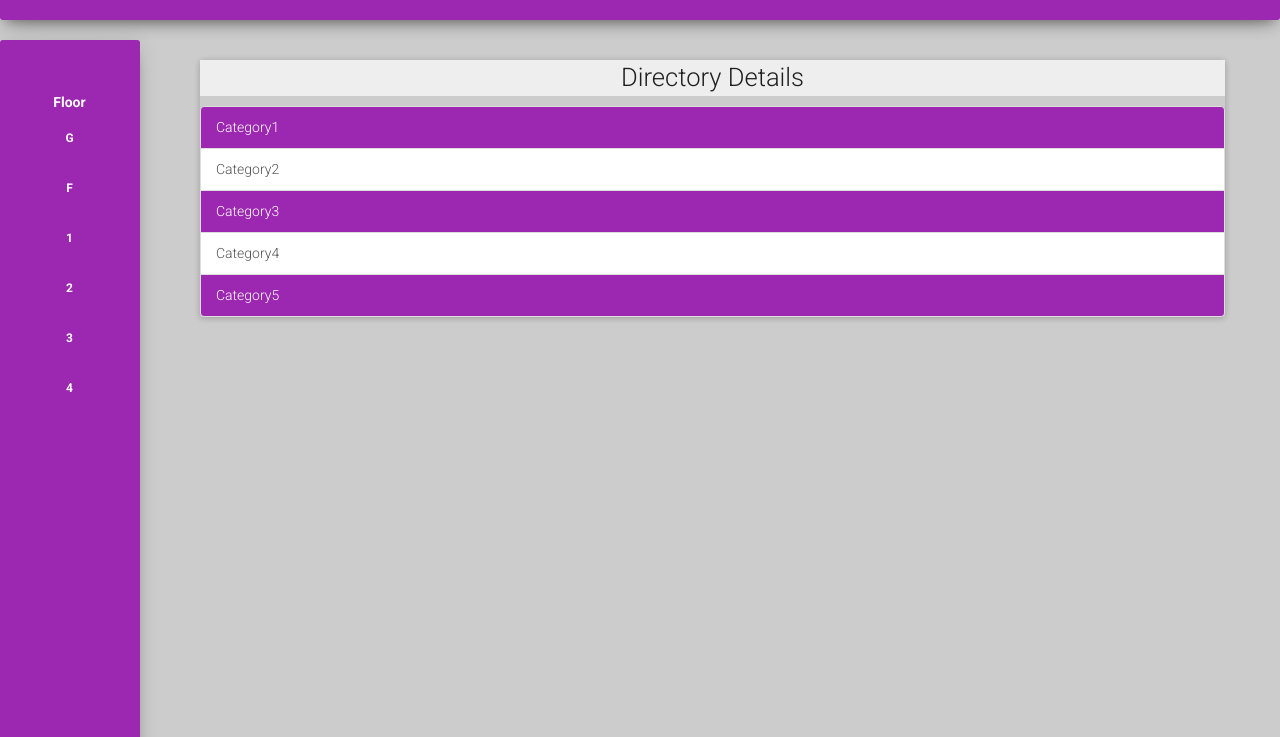
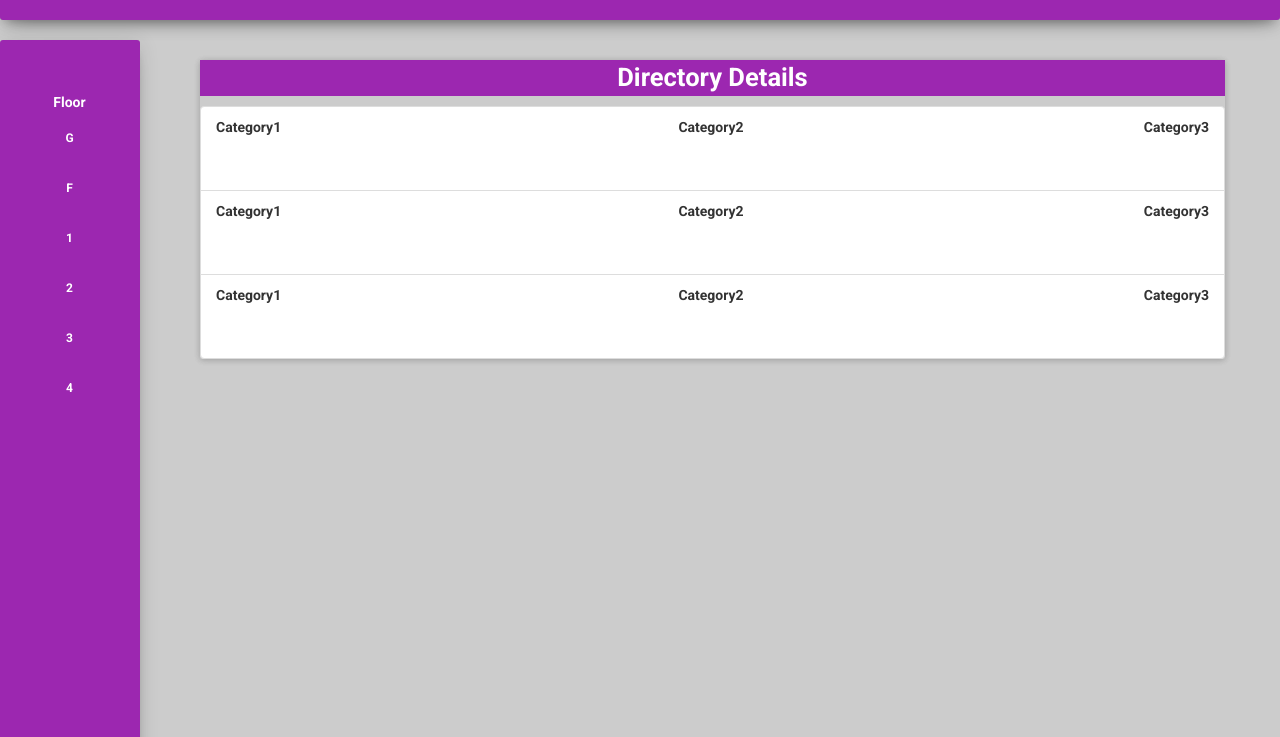
Before and after one commit to isumizumi/Mall_App, a plain HTML site: page index.html in a window 1280 px wide. Shown: the part 63-800 px from the top of the page. Drawn offline with nearby package versions, Linux system fonts and the light colour scheme.

Commit message:
Revisi 2

```diff
--- a/assets/css/material-kit.css
+++ b/assets/css/material-kit.css
@@ -3038,7 +3038,7 @@ h2.title {
   box-shadow: 0 1px 6px 0 rgba(0, 0, 0, 0.12), 0 1px 6px 0 rgba(0, 0, 0, 0.12);
 }
 .panel > .panel-heading, .panel.panel-default > .panel-heading {
-  background-color: #eeeeee;
+  background-color: #fff;
 }
 .panel.panel-inverse > .panel-heading {
   background-color: #3f51b5;
@@ -3060,12 +3060,12 @@ h2.title {
 }
 
 [class*="panel-"] > .panel-heading {
-  color: #ffffff;
+  color: ; #fff
   border: 0;
 }
 
 .panel-default > .panel-heading, .panel:not([class*="panel-"]) > .panel-heading {
-  color: rgba(0,0,0, 0.87);
+  color: #9c27b0;
 }
 
 .panel-footer {
--- a/index.html
+++ b/index.html
@@ -81,15 +81,28 @@
 	    <div class="row">
 	      <div style="width:100%;float:left;padding-left:0;padding-top:0;padding-right:0;">
 	        <div class="panel panel-default">
-	          <div class="panel-heading">
-	            <h3 class="panel-title"><center>Directory Details</h3>
+	          <div style="background-color:#9c27b0;color:#fff" class="panel-heading">
+	            <h3 class="panel-title"><center><b>Directory Details</b></h3>
 	          </div>
 	          <ul class="list-group">
-	            <a href="#" class="list-group-item active">Category1</a>
-	            <a href="#" class="list-group-item">Category2</a>
-	            <a href="#" class="list-group-item active">Category3</a>
-	            <a href="#" class="list-group-item">Category4</a>
-	            <a href="#" class="list-group-item active">Category5</a>
+	            <li class="list-group-item">
+								<span style="float:left"><b>Category1</b></span>
+								<span style="padding-left:40%"><b>Category2</b></span>
+								<span style="float:right"><b>Category3</b></span>
+								<br><br><br>
+							</li>
+							<li class="list-group-item">
+								<span style="float:left"><b>Category1</b></span>
+								<span style="padding-left:40%"><b>Category2</b></span>
+								<span style="float:right"><b>Category3</b></span>
+								<br><br><br>
+							</li>
+							<li class="list-group-item">
+								<span style="float:left"><b>Category1</b></span>
+								<span style="padding-left:40%"><b>Category2</b></span>
+								<span style="float:right"><b>Category3</b></span>
+								<br><br><br>
+							</li>
 	          </ul>
 	        </div>
 	      </div>
```
